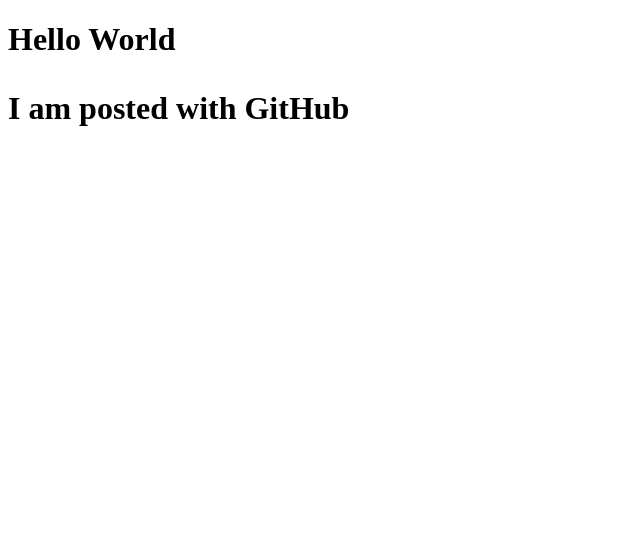
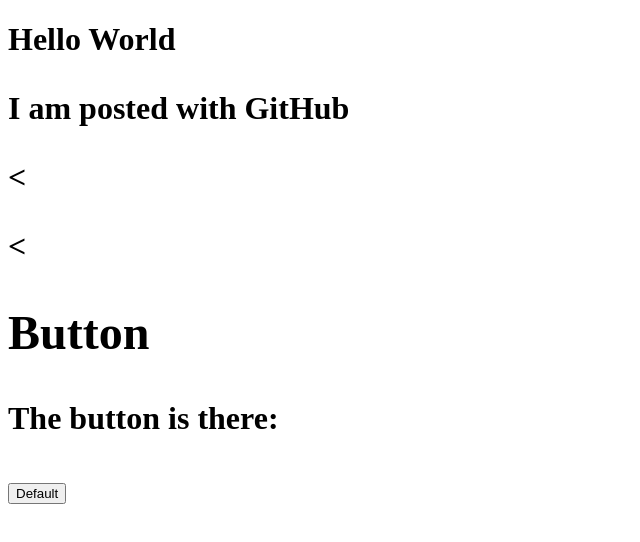
Before and after one commit to EmilyB130/EmilyB130.github.io, a plain HTML site: page index.html in a window 1280 px wide. Shown: the whole page, without its empty margins (0-640 px from the left). Drawn offline with Linux system fonts and the light colour scheme.

Commit message:
Update index.html

```diff
--- a/index.html
+++ b/index.html
@@ -1,7 +1,16 @@
 <!DOCTYPE html>
 <html>
-<body>
+<head>
   <h1>Hello World <h1>
     <p>I am posted with GitHub<p>
+</head>
+<body>
+
+  <<div class="container">
+    <<h2>Button</h2>
+    <p>The button is there:<p>
+      <button type="button" class="btn btn-default">Default</button>
+
+  </div>
 </body>
 </html>
```
